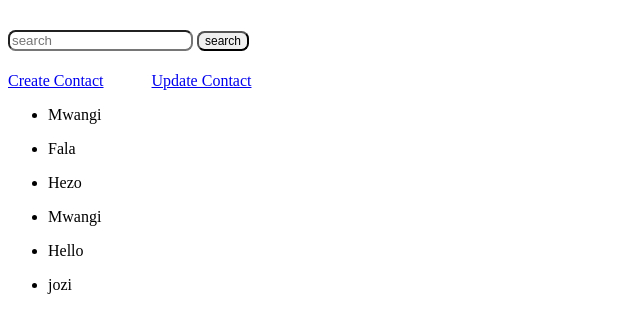
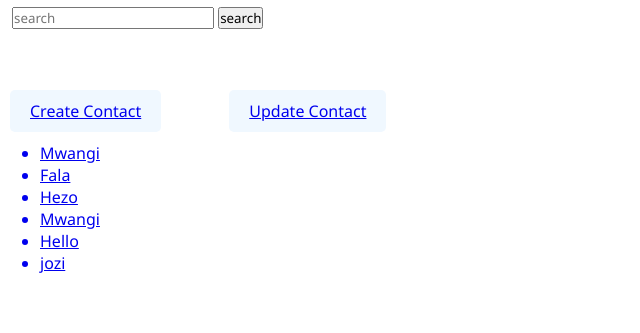
Before and after one commit to Jozi-Mwangi/Phone-Book, a Django app: page / in a window 1280 px wide. Shown: the top 333 px of the page, without its empty margins (0-640 px from the left). Run offline with Django 4.2, Linux system fonts and the light colour scheme; data comes from the database, SQL or seed files in the repository.

Commit message:
3rd commit

```diff
--- a/base/views.py
+++ b/base/views.py
@@ -83,5 +83,14 @@ def delete_contact(request, pk):
 def contact_view(request,pk):
     contact=Contact.objects.get(id=pk)
 
-    context={'contact':contact}
+    name = contact.name
+    phone_num = contact.phone_number
+    email = contact.email
+
+    context={
+        'contact':contact,
+        'name':name,
+        'phone_num':phone_num,
+        'email':email,
+    }
     return render (request, 'contacts.html', context)
--- a/static/css/main.css
+++ b/static/css/main.css
@@ -24,12 +24,19 @@
     height: 5rem;
     background: white;
     display: flex;
-    align-items: center;
-    justify-content: center;
+    /* align-items: center; */
+    /* justify-content: center; */
 }
-.search-container form {
+.search-container .form {
     width: var(--view-width);
     max-width: var(--max-width);
     display: flex;
     gap: 0.5rem;
 }
+.search-container .form-input{
+    /* max-width: 200px; */
+    padding: 0.375rem 0.75rem;
+    border-radius: var(--borderRadius);
+    background: white;
+    border: 1px solid var(--grey-400);
+}
--- a/templates/main.html
+++ b/templates/main.html
@@ -5,6 +5,7 @@
     <meta http-equiv="X-UA-Compatible" content="IE=edge">
     <meta name="viewport" content="width=device-width, initial-scale=1.0">
     <title>Main</title>
+    <link rel="stylesheet" href="static/css/main.css">
 
 </head>
 <body>
@@ -12,9 +13,13 @@
     <div class="container-main">
         {% block content %}
         {% for contact in contacts %}
-        <ul>
-            <li>{{contact.name}}</li>
-        </ul>
+       <div >
+           <ul>
+               <a href="{% url 'contact' contact.id %}">
+                   <li>{{contact.name}}</li>
+               </a>
+           </ul>
+       </div>
         {% endfor %}
 
         {% endblock %}
--- a/templates/search.html
+++ b/templates/search.html
@@ -1,9 +1,9 @@
-<header style="height: 4rem; background: white; display: flex; align-items: center;">
+<header class="search-container">
 
-    <div style="gap: 0.5rem; flex-wrap: wrap;">
-        <form action="{% url 'search' %}" method="GET" value="{{request.GET.q}}">
-            <input style="background: white; border-radius: 2mm;" type="text" placeholder="search" name="q" value="{{request.GET.q}}" >
-            <input style="border-radius: 2mm; font-size: 0.75rem;" type="submit" name="submit" value="search"/>
+    <div class="search-container form">
+        <form action="{% url 'search' %}" method="GET" value="{{request.GET.q}}" class="form-input">
+            <input  type="text" placeholder="search" name="q" value="{{request.GET.q}}" >
+            <input  type="submit" name="submit" value="search"/>
         </form>
     </div>
 
```
